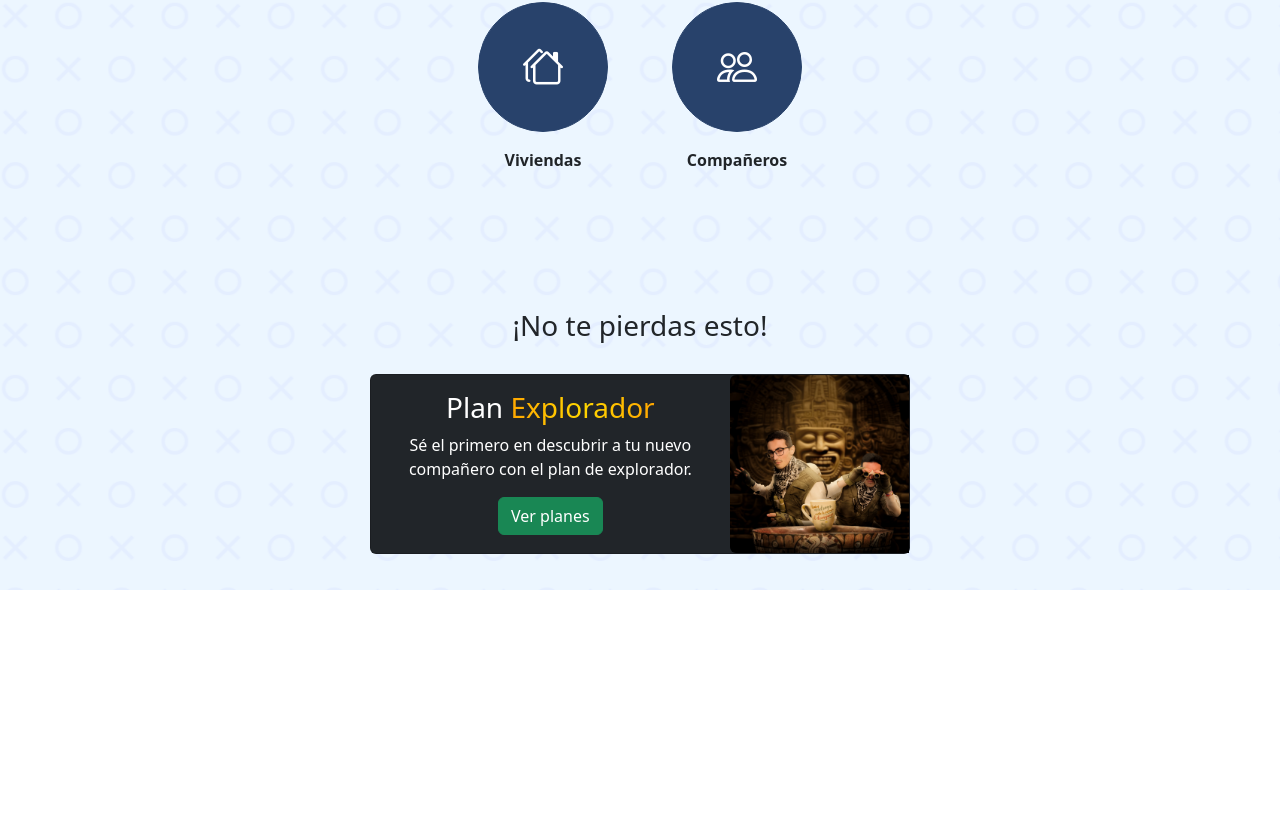
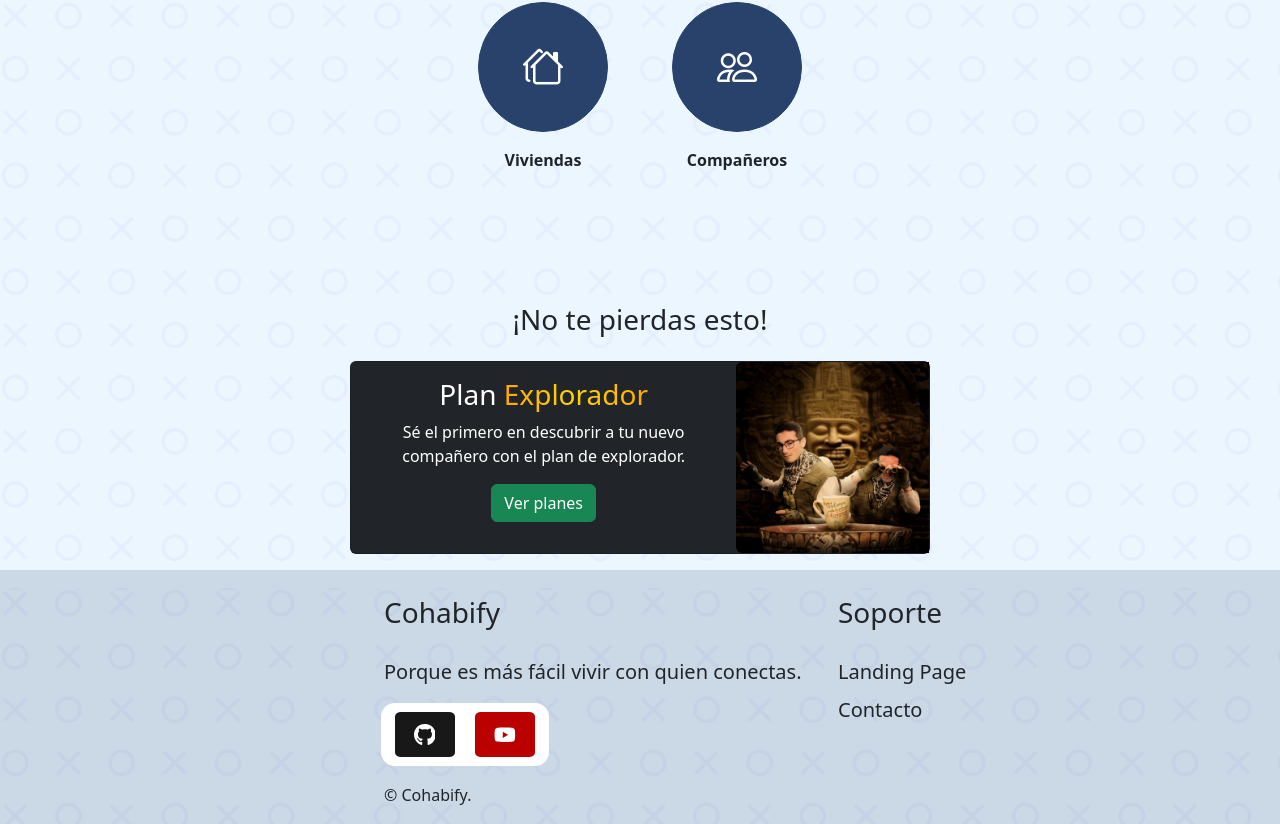
Before and after one commit to Cohabify-ISPP/Cohabify, a Vue app in the folder frontend/: page / in a window 1280 px wide. Shown: the part 210-1034 px from the top of the page. Before the commit the page ends 800 px from the top, so only its background shows below. Built offline with nearby package versions, Linux system fonts and the light colour scheme; no server answers.

Commit message:
feat: Añadido footer pantalla de inicio y ver planes logeado
Co-Authored-By: Marina Calero <73230580+marcallop7@users.noreply.github.com>

```diff
--- a/frontend/src/components/Main.vue
+++ b/frontend/src/components/Main.vue
@@ -1,5 +1,10 @@
 <script setup>
 import Navbar from './Navbar.vue'
+import { computed } from 'vue'
+import { useStore } from "vuex";
+
+const store = useStore()
+const currentUser = computed(() => store.state.user);
 </script>
 
 <template>
@@ -25,17 +30,19 @@
     <div class="mb-auto">
       <!-- meter aquí relleno para que no quede tan vacío-->
     </div>
-    <div class="justify-content-start mt-6 mb-4">
+    <div class="justify-content-start mt-6 mb-3">
       <h3>¡No te pierdas esto!</h3>
     </div>
     <div class="d-flex align-items-end justify-content-center">
-      <div class="card mb-3 bg-dark" style="max-width: 540px;">
+      <div class="card mb-3 bg-dark" style="max-width: 580px;">
         <div class="row g-0">
           <div class="col-md-8">
             <div class="card-body">
               <h3 class="card-title text-white">Plan <span class="gradient-text">Explorador</span></h3>
               <p class="card-text text-white">Sé el primero en descubrir a tu nuevo compañero con el plan de explorador.</p>
-              <a class="btn btn-success" href="/plan">Ver planes</a>
+
+              <a class="btn btn-success" href="/plan" v-if="currentUser.username">Ver planes</a>
+              <a class="btn btn-success" href="/login" v-else>Ver planes</a>
             </div>
           </div>
           <div class="col-md-4">
@@ -43,6 +50,100 @@
           </div>
         </div>
       </div>
+    </div>
+  </div>
+  <div class="mt-16"></div>
+  <div class="relative container-fluid text-start" style="background: rgba(71, 94, 132, 0.2); padding-left: 30%; padding-top: 1%;">
+    <div class="row pt-2">
+      <div class="col">
+              <div class="text ">
+                <a href="https://cohabify.github.io" class="text-dark text-decoration-none fs-3">
+                    Cohabify
+                </a>
+              </div>
+      </div>
+      <div class="col">
+        <div>
+          <p class=" font-weight text-dark text-decoration-none fs-3">
+            <a>
+              Soporte
+            </a>
+          </p>
+        </div>
+      </div>
+    </div>
+    <div class="row">
+              <div class="mt-2 col">
+                <div class="mt-8 fs-5">
+                  Porque es más fácil vivir con quien conectas.
+                </div>
+              </div>
+              <div class="mt-2 col">
+                <div class="mt-8 fs-5 ">
+                  <a href="mailto: cohabify.soporte@gmail.com" class="text-dark text-decoration-none">
+                    Landing Page
+                  </a>
+                </div>
+              </div>
+    </div>
+    <div class="row">
+      <div class="col mt-2">
+        <div class="row" style="padding-left:2%; padding-top: 2%;">
+                <!-- social links -->
+
+                      <div class="social-card" >
+                          <button class="Btn github" onclick="location.href='https://github.com/Cohabify/Cohabify'">
+                            <span class="svgContainer">
+                              <svg height="1.6em" viewBox="0 0 496 512" fill="white">
+                                <path
+                                  d="M165.9 397.4c0 2-2.3 3.6-5.2 3.6-3.3.3-5.6-1.3-5.6-3.6 0-2 2.3-3.6 5.2-3.6 3-.3 5.6 1.3 5.6 3.6zm-31.1-4.5c-.7 2 1.3 4.3 4.3 4.9 2.6 1 5.6 0 6.2-2s-1.3-4.3-4.3-5.2c-2.6-.7-5.5.3-6.2 2.3zm44.2-1.7c-2.9.7-4.9 2.6-4.6 4.9.3 2 2.9 3.3 5.9 2.6 2.9-.7 4.9-2.6 4.6-4.6-.3-1.9-3-3.2-5.9-2.9zM244.8 8C106.1 8 0 113.3 0 252c0 110.9 69.8 205.8 169.5 239.2 12.8 2.3 17.3-5.6 17.3-12.1 0-6.2-.3-40.4-.3-61.4 0 0-70 15-84.7-29.8 0 0-11.4-29.1-27.8-36.6 0 0-22.9-15.7 1.6-15.4 0 0 24.9 2 38.6 25.8 21.9 38.6 58.6 27.5 72.9 20.9 2.3-16 8.8-27.1 16-33.7-55.9-6.2-112.3-14.3-112.3-110.5 0-27.5 7.6-41.3 23.6-58.9-2.6-6.5-11.1-33.3 2.6-67.9 20.9-6.5 69 27 69 27 20-5.6 41.5-8.5 62.8-8.5s42.8 2.9 62.8 8.5c0 0 48.1-33.6 69-27 13.7 34.7 5.2 61.4 2.6 67.9 16 17.7 25.8 31.5 25.8 58.9 0 96.5-58.9 104.2-114.8 110.5 9.2 7.9 17 22.9 17 46.4 0 33.7-.3 75.4-.3 83.6 0 6.5 4.6 14.4 17.3 12.1C428.2 457.8 496 362.9 496 252 496 113.3 383.5 8 244.8 8zM97.2 352.9c-1.3 1-1 3.3.7 5.2 1.6 1.6 3.9 2.3 5.2 1 1.3-1 1-3.3-.7-5.2-1.6-1.6-3.9-2.3-5.2-1zm-10.8-8.1c-.7 1.3.3 2.9 2.3 3.9 1.6 1 3.6.7 4.3-.7.7-1.3-.3-2.9-2.3-3.9-2-.6-3.6-.3-4.3.7zm32.4 35.6c-1.6 1.3-1 4.3 1.3 6.2 2.3 2.3 5.2 2.6 6.5 1 1.3-1.3.7-4.3-1.3-6.2-2.2-2.3-5.2-2.6-6.5-1zm-11.4-14.7c-1.6 1-1.6 3.6 0 5.9 1.6 2.3 4.3 3.3 5.6 2.3 1.6-1.3 1.6-3.9 0-6.2-1.4-2.3-4-3.3-5.6-2z"
+                                ></path>
+                              </svg>
+                            </span>
+                            <span class="BG"></span>
+                          </button>
+
+                      <button class="Btn youtube" onclick="location.href='https://www.youtube.com/@Cohabify'">
+                        <span class="svgContainer">
+                          <svg
+                            viewBox="0 0 576 512"
+                            fill="white"
+                            height="1.6em"
+                            xmlns="http://www.w3.org/2000/svg"
+                          >
+                            <path
+                              d="M549.7 124.1c-6.3-23.7-24.8-42.3-48.3-48.6C458.8 64 288 64 288 64S117.2 64 74.6 75.5c-23.5 6.3-42 24.9-48.3 48.6-11.4 42.9-11.4 132.3-11.4 132.3s0 89.4 11.4 132.3c6.3 23.7 24.8 41.5 48.3 47.8C117.2 448 288 448 288 448s170.8 0 213.4-11.5c23.5-6.3 42-24.2 48.3-47.8 11.4-42.9 11.4-132.3 11.4-132.3s0-89.4-11.4-132.3zm-317.5 213.5V175.2l142.7 81.2-142.7 81.2z"
+                            ></path>
+                          </svg>
+                        </span>
+                        <span class="BG"></span>
+                      </button>
+                    </div>
+
+            </div>
+        </div>
+        <div class=" mt-2 col">
+              <div class="mt-8 fs-5 ">
+                <a href="mailto: cohabify.soporte@gmail.com" class="text-dark text-decoration-none">
+                  Contacto
+                </a>
+
+              </div>
+        </div>
+    </div>
+    <div class="row" style="padding-top: 1%; padding-bottom: 1%;">
+        <div class=" bg-gradient-to-tl from-box-bg py-2 relative col">
+            <div>
+                <div class="flex justify-between items-center gap-6 md:text-lg text-heading-3">
+                    <div>
+                        &copy; <span id="year"></span> Cohabify.
+                    </div>
+                </div>
+            </div>
+        </div>
+        <div class="col">
+
+        </div>
     </div>
   </div>
 </template>
@@ -60,4 +161,79 @@
   background-clip: text;
   color: transparent;
 }
+.enlaces {
+  color:black;
+  text-decoration:none;
+}
+.enlaces:hover {
+  color:rgb(37, 37, 233);
+}
+
+.social-card {
+  height: fit-content;
+  width: fit-content;
+  display: flex;
+  align-items: center;
+  justify-content: center;
+  gap: 20px;
+  background: rgb(255, 255, 255);
+  padding: 2% 2%;
+  border-radius: 14px;
+}
+.Btn {
+  width: 40%;
+  height: 40%;
+  display: flex;
+  align-items: center;
+  justify-content: center;
+  border: none;
+  background-color: transparent;
+  position: relative;
+  border-radius: 35%;
+  cursor: pointer;
+  transition: all 0.3s;
+}
+
+.svgContainer {
+  width: 100%;
+  height: 100%;
+  display: flex;
+  align-items: center;
+  justify-content: center;
+  background-color: transparent;
+  backdrop-filter: blur(1%);
+  letter-spacing: 1%;
+  border-radius: 40%;
+  transition: all 0.3s;
+  border: 1% solid rgba(156, 156, 156, 0.466);
+  z-index: 2;
+}
+
+.BG {
+  position: absolute;
+  width: 100%;
+  height: 100%;
+  background: #181818;
+  z-index: 1;
+  border-radius: 10%;
+  pointer-events: none;
+  transition: all 0.3s;
+  font-size: 40%;
+}
+.github .BG {
+  background: #181818;
+}
+.youtube .BG {
+  background: #bb0000;
+}
+
+.Btn:hover .BG {
+  transform: scale(1.2);
+  /* transform-origin: bottom; */
+  font-size: 5%;
+  color: white;
+}
+
+
+
 </style>
```
